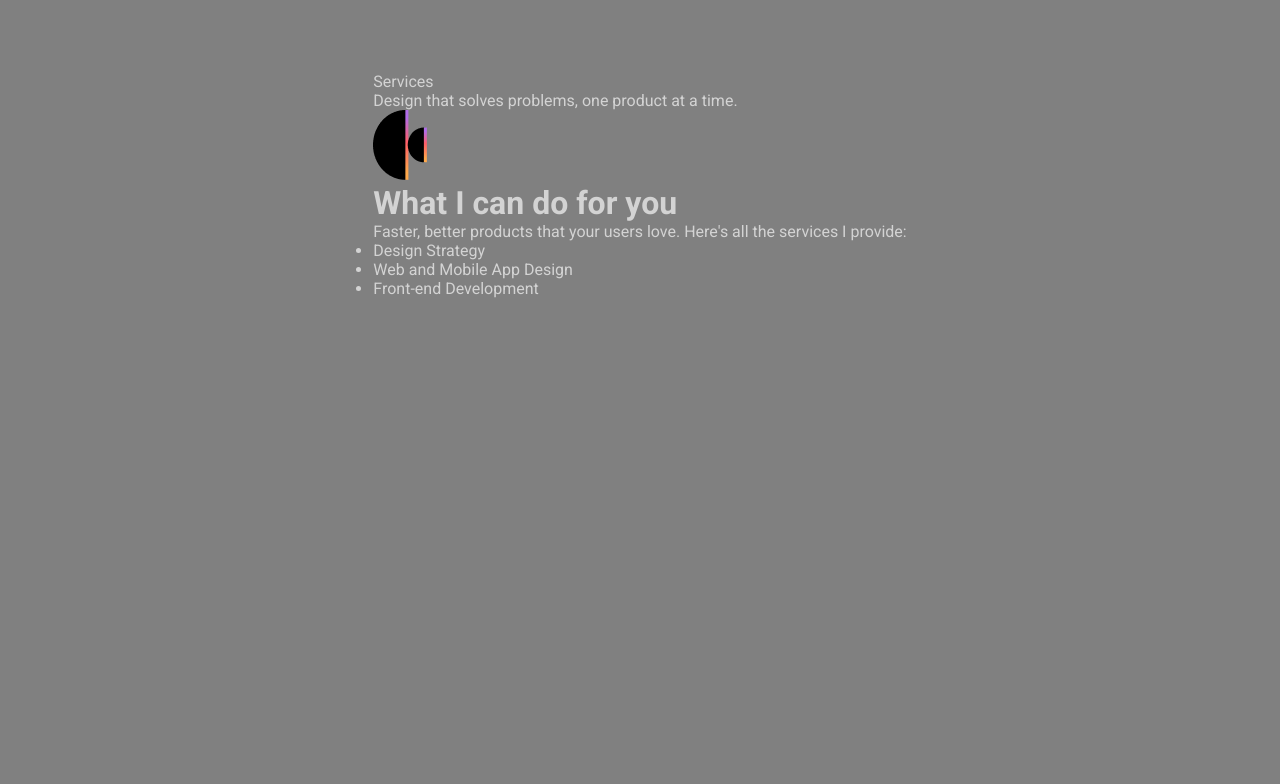
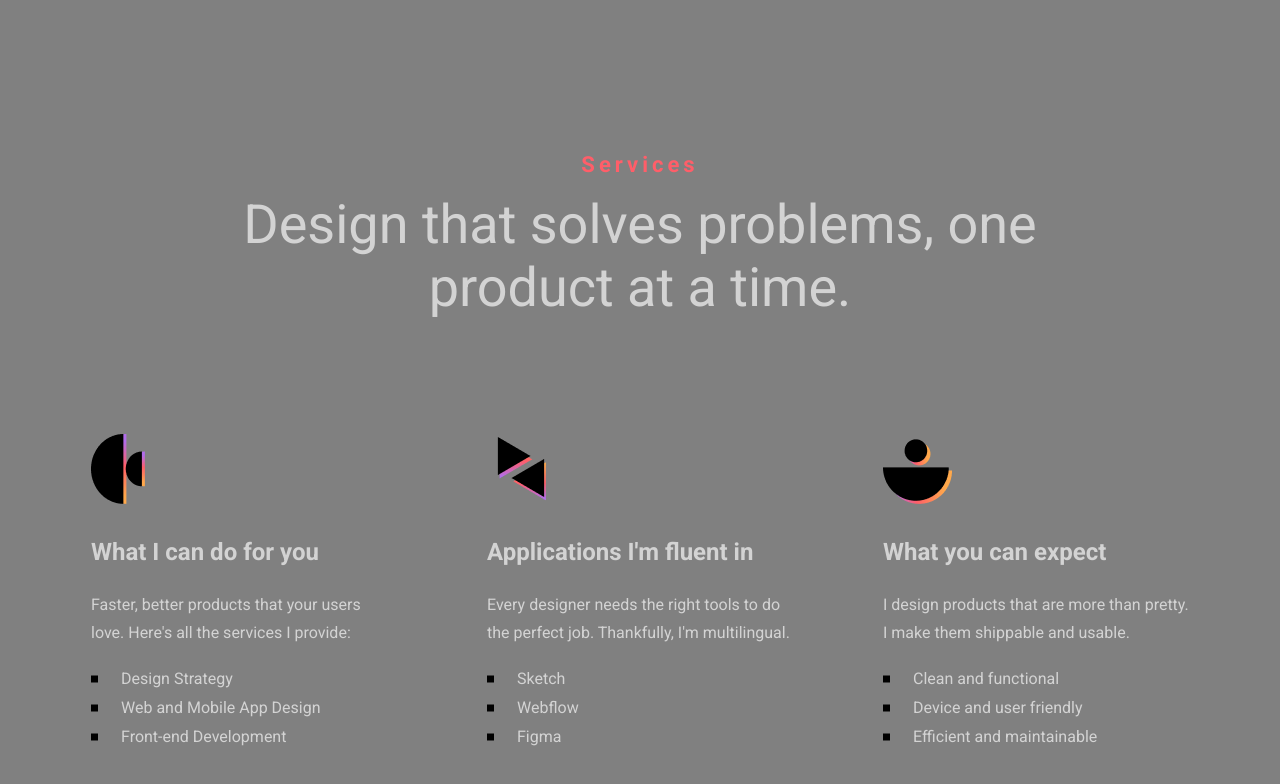
Before and after one commit to George-RB/portfolio, a plain HTML site: page index.html in a window 1280 px wide. Shown: the part 634-1418 px from the top of the page. Before the commit the page ends 932 px from the top, so only its background shows below. Drawn offline with Linux system fonts and the light colour scheme.

Commit message:
:feat: add new block

```diff
--- a/css/main.scss
+++ b/css/main.scss
@@ -42,6 +42,7 @@
     align-items: center;
     justify-content: center;
     margin: 0 auto;
+}
 
 .navbar {
 
@@ -164,4 +165,84 @@
 }
 
 
+.services {
+    display: flex;
+    justify-content: center;
+    align-items: center;
+    flex-direction: column;
+
+
+    .services_title {
+        width: 810px;
+        margin-bottom: 115px;
+        display: flex;
+        flex-direction: column;
+        justify-content: center;
+        align-items: center;
+
+        .title {
+            color: #FF5E69;
+            font-size: 22px;
+            letter-spacing: 4px;
+            font-weight: bold;
+            margin: 80px 0 16px;
         }
+
+        .text {
+            text-align: center;
+            font-size: 54px;
+        }
+    }
+
+
+    .info {
+        display: flex;
+        width: 1098px;
+        justify-content: space-between;
+        align-items: start;
+
+        .block {
+            width: 306px;
+            height: 381px;
+            display: flex;
+            flex-direction: column;
+            /* align-items: flex-start; */
+            justify-content:initial ;
+            .logo {
+                margin-bottom: 30px;
+            }
+
+            h1 {
+                margin-bottom: 25px;
+                font-size: 24px;
+            }
+
+            .subtext {
+                margin-bottom: 22px;
+                line-height: 28px;
+            }
+
+            ul {
+                list-style-type: none;
+                padding: 0;
+                margin: 0;
+            }
+
+            li {
+                position: relative;
+                padding-left: 30px;
+                margin-bottom: 10px;
+            }
+            li:before {
+                content: "";
+                position: absolute;
+                left: 0;
+                top: 50%;
+                transform: translateY(-50%);
+                width: 7px;
+                height: 7px;
+                background-color: #000; /* цвет квадрата */
+            }
+        }
+    }
+}
--- a/index.html
+++ b/index.html
@@ -65,19 +65,51 @@
 
 
         <div class="services">
-            <div class="title">Services</div>
-            <div class="text">Design that solves problems, one product at a time.</div>
+            <div class="services_title">
+                <div class="title">Services</div>
+                <div class="text">Design that solves problems, one product at a time.</div>
+            </div>
+
             <div class="info">
+
                 <div class="block">
                     <div class="logo">
                         <img src="./img/icon_1.png" alt="Icon">
                     </div>
                     <h1>What I can do for you</h1>
-                    <div class="subtext">Faster, better products that your users love. Here's all the services I provide:</div>
+                    <div class="subtext">Faster, better products that your users love. Here's all the services I
+                        provide:</div>
                     <ul>
                         <li>Design Strategy</li>
                         <li>Web and Mobile App Design</li>
                         <li>Front-end Development</li>
+                    </ul>
+                </div>
+
+                <div class="block">
+                    <div class="logo">
+                        <img src="./img/icon_2.png" alt="Icon">
+                    </div>
+                    <h1>Applications I'm fluent in</h1>
+                    <div class="subtext">Every designer needs the right tools to do the perfect job. Thankfully, I'm
+                        multilingual.</div>
+                    <ul>
+                        <li>Sketch</li>
+                        <li>Webflow</li>
+                        <li>Figma</li>
+                    </ul>
+                </div>
+                <div class="block">
+                    <div class="logo">
+                        <img src="./img/icon_3.png" alt="Icon">
+                    </div>
+                    <h1>What you can expect</h1>
+                    <div class="subtext">I design products that are more than pretty. I make them shippable and usable.
+                    </div>
+                    <ul>
+                        <li>Clean and functional</li>
+                        <li>Device and user friendly</li>
+                        <li>Efficient and maintainable</li>
                     </ul>
                 </div>
             </div>
```
Also changed, not shown: css/main.css, 1 other file. Lines whose indentation alone changed are shown as unchanged.
